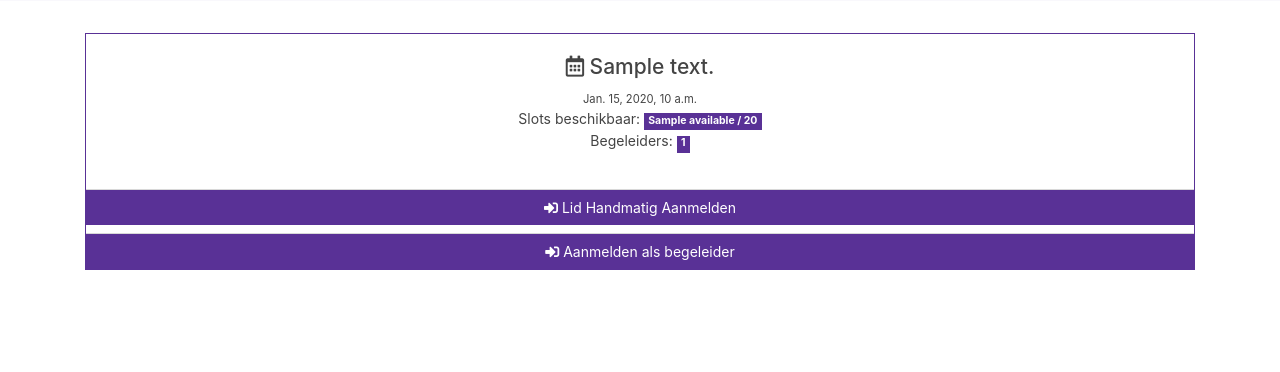
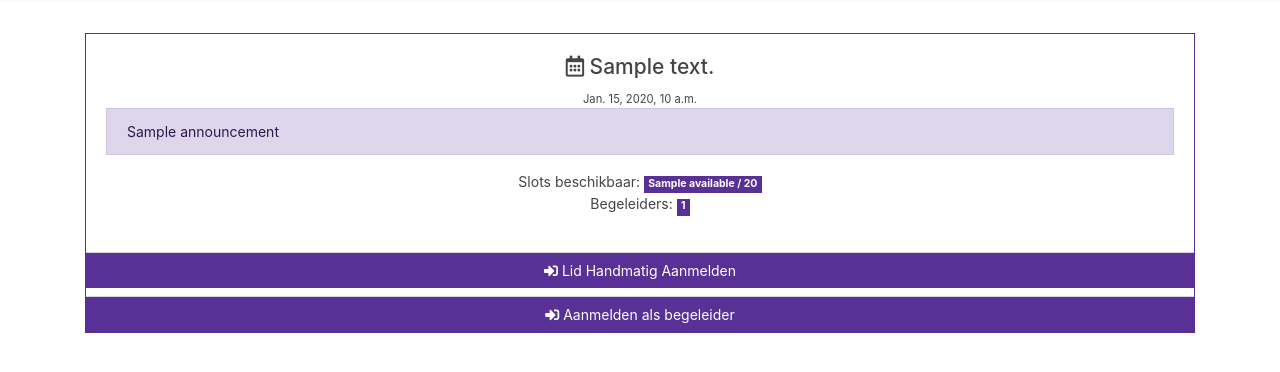
Before and after one commit to djoamersfoort/aanmelden, a Django app: template aanmelden/templates/report.html in a window 1280 px wide. Shown: the part 339-711 px from the top of the page. Run offline with Django 3.2, Linux system fonts and the light colour scheme; the template is opened without the code that fills it: most values are stand-ins (such as "Sample title", 1, 10 or a date in 2020); some libraries are stand-ins or nearby versions.

Commit message:
feat: also show short announcements on the report page

```diff
--- a/aanmelden/templates/report.html
+++ b/aanmelden/templates/report.html
@@ -28,6 +28,9 @@
                     <div class="card-body">
                         <h4 class="card-title text-center"><i class="far fa-calendar-alt"></i> {{ slot.description }}</h4>
                         <div class="small text-center">{{ slot.date }}</div>
+                        {% if slot.announcement %}
+                        <div class="card-text alert alert-primary">{{ slot.announcement | safe }}</div>
+                        {% endif %}
                         <div class="text-center">
                             <p>Slots beschikbaar:
                                 {% if slot.available == 0 %}
```
